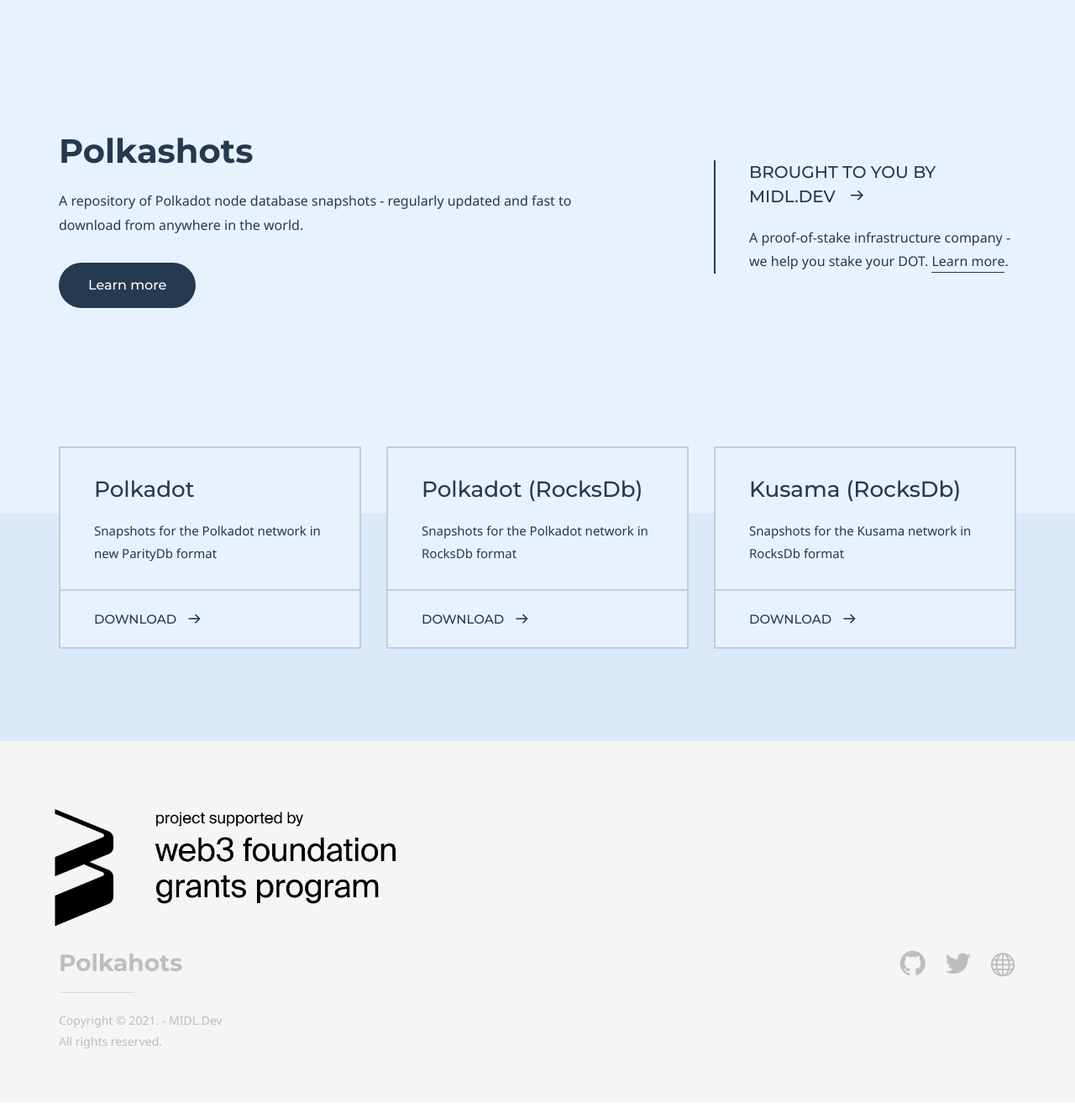
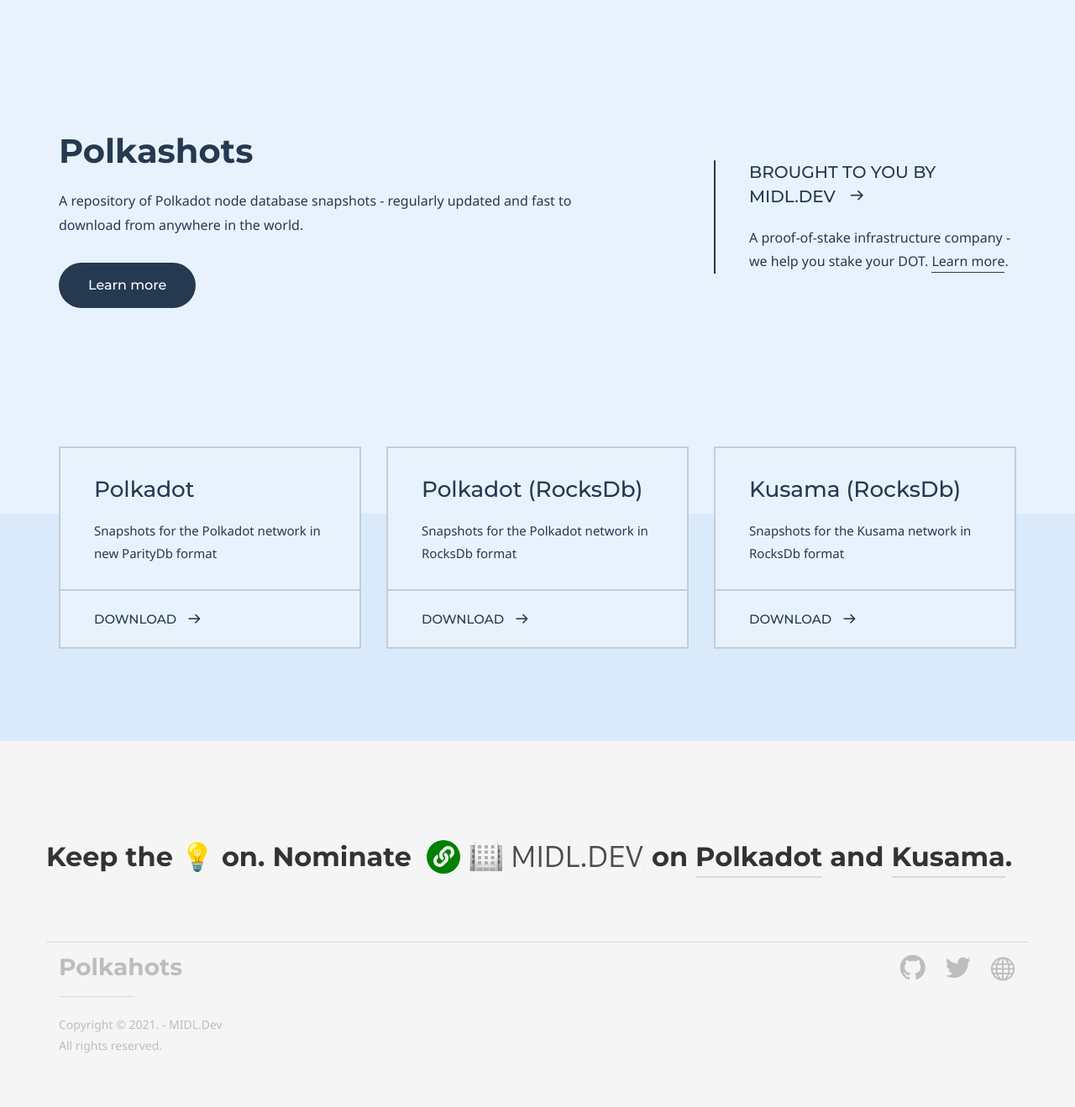
Before and after one commit to midl-dev/polkashots-website, a Jekyll site: the page built from index.md, in a window 1280 px wide. Shown: the whole page at 84% size. Built offline with Jekyll 4.4.1, drawn with Linux system fonts in a browser that asks for light colours; some web fonts are replaced.

Commit message:
add ad for validator

```diff
--- a/_includes/site-footer.html
+++ b/_includes/site-footer.html
@@ -2,7 +2,7 @@
 	<footer class="site-footer">
 		<div class="container">
                         <div class="row">
-                            <img style="width: 424px;margin-bottom:15px;" src="/assets/images/grant_badge.png"/>
+                           <h2 style="padding-bottom:59px;">Keep the 💡 on. Nominate <img style="vertical-align:middle; padding-bottom:9px;" src="/assets/images/midl_dev_capture.png"/> on <a href="https://polkadot.js.org/apps/#/staking/targets?rpc=wss%3A%2F%2Frpc.polkadot.io&filter=🏢%20MIDL.DEV" target="_blank">Polkadot</a> and <a href="https://polkadot.js.org/apps/#/staking/targets?rpc=wss%3A%2F%2Fkusama-rpc.polkadot.io&filter=🏢%20MIDL.DEV" target="_blank">Kusama</a>.</h2>
                         </div>
 			<div class="row">
 				<div class="col-sm-6">
```
Also changed, not shown: assets/images/midl_dev_capture.png (added).
